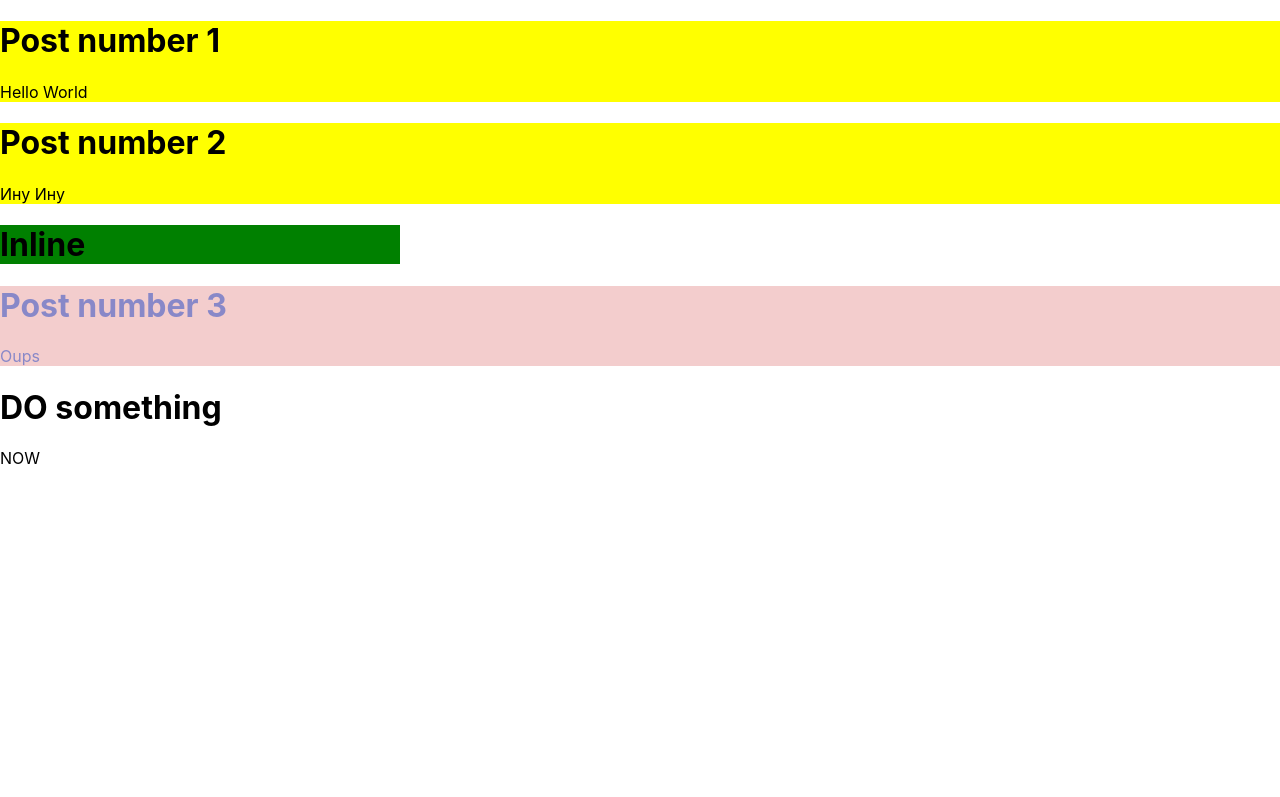
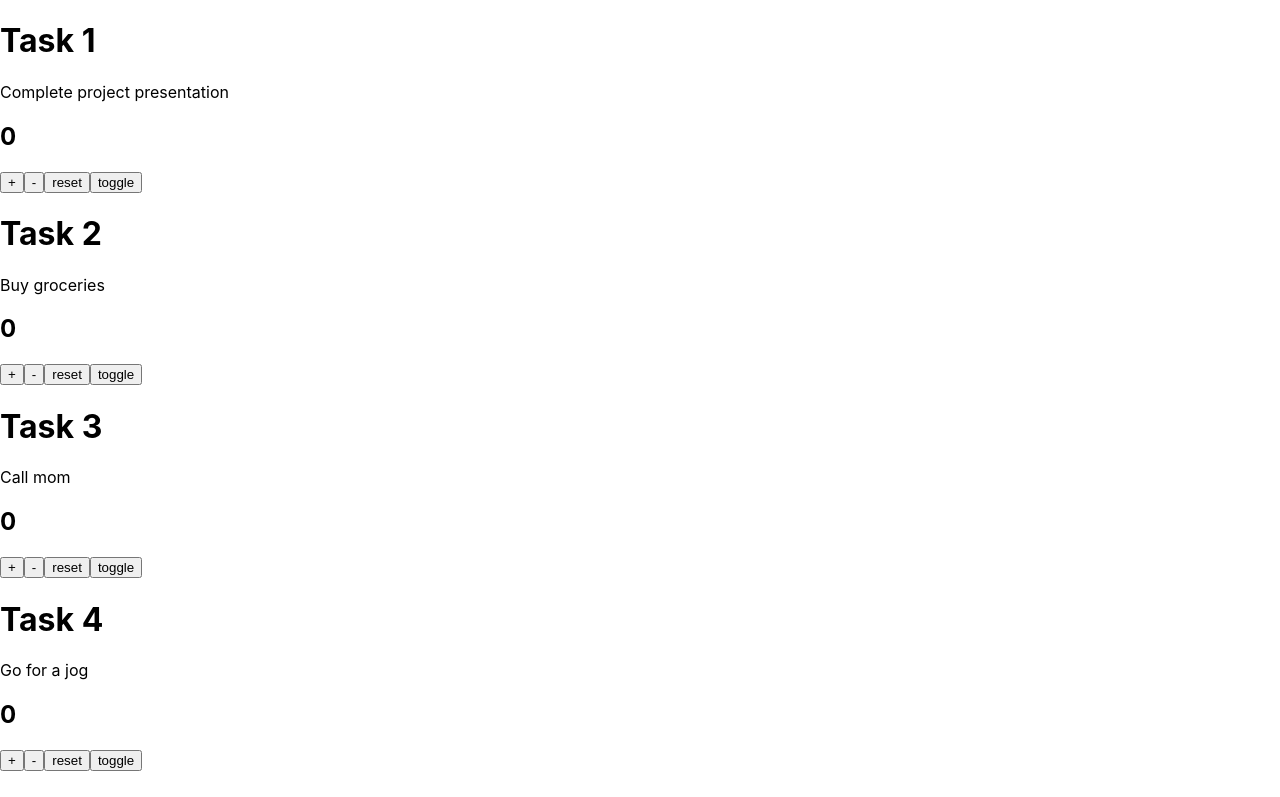
Before and after one commit to callbackKid/react_practice, a React (Create React App) app: page / in a window 1280 px wide. Shown: the top 797 px of the page. Built offline with nearby package versions, Linux system fonts and the light colour scheme.

Commit message:
useState

```diff
--- a/src/App.js
+++ b/src/App.js
@@ -1,33 +1,11 @@
-import { Post, Post1 } from './components/Post/Post'
-import { Todo } from './components/Todo/Todo'
-// экспорт дефолтный - без фигурных скобок
-// экспорт обычный - с фигурными скобками
-
-// могу прописать логику
-// return всегда возвращает один тег
-// один родительский элемент обарчивает все остальные
-// JSX - смесь html + js - функция которая возвращает html
+import { PostList } from './components/PostList/PostList'
+import { TodoList } from './components/TodoList/TodoList'
 
 function App() {
-  const postData = {
-    title: 'Post number 1',
-    description: 'Hello World',
-    marked: true,
-  }
-
-  const postData1 = {
-    title: 'Post number 2',
-    description: 'Ину Ину',
-    marked: true,
-  }
-
   return (
     <div className="App">
-      <Post title={postData.title} description={postData.description} marked={postData.marked} />
-      <Post {...postData1} />
-      <Post1 title="Inline" />
-      <Post title="Post number 3" description="Oups" />
-      <Todo title="DO something" description="NOW" />
+      {/* <PostList /> */}
+      <TodoList />
     </div>
   )
 }
--- a/src/components/Post/Post.jsx
+++ b/src/components/Post/Post.jsx
@@ -1,32 +1,11 @@
 import classes from './post.module.css'
-console.log(classes) // объект
 
-export const Post = ({ title, description, marked }) => {
+export const Post = ({ title, text, marked, img }) => {
   return (
     <div className={marked ? classes.marked : classes.postContainer}>
       <h1>{title}</h1>
-      <p>{description}</p>
+      <p>{text}</p>
+      <img src={img} alt="" />
     </div>
   )
 }
-
-export const Post1 = (props) => {
-  const { title, description } = props
-  return (
-    <div style={{ width: '400px', backgroundColor: 'green' }}>
-      <h1>{title}</h1>
-      <p>{description}</p>
-    </div>
-  )
-}
-
-const Post2 = (props) => {
-  return (
-    <div>
-      <h1>{props.title}</h1>
-      <p>{props.description}</p>
-    </div>
-  )
-}
-// default может быть только один в файле
-// могу переименовать при импорте
--- /dev/null
+++ b/src/components/PostList/PostList.jsx
@@ -0,0 +1,16 @@
+import { posts } from '../../utils/posts'
+import { Post } from '../Post/Post'
+
+export const PostList = () => {
+  console.log(posts)
+  // все вычисления до return
+  // return возвращает всегда один элемент HTML
+  // не просто id а ключ элемента в списке
+  return (
+    <div>
+      {posts.map((post) => (
+        <Post key={post.id} {...post} />
+      ))}
+    </div>
+  )
+}
--- a/src/components/Todo/Todo.jsx
+++ b/src/components/Todo/Todo.jsx
@@ -1,21 +1,27 @@
-import React from 'react'
-// переписать ипользуя пропсы
-// taskTitle, taskDescripttion
-// импортируем в app
-// сощздать два компонента с разными значениями/аргументами
-export const Todo = ({ title, description }) => {
+import React, { useState } from 'react'
+
+export const Todo = ({ taskTitle, taskDescription }) => {
+  // значение состояние может быть любым типом данных
+  // строка число бул объект массив
+  // в initState можем передать функцию
+  // null
+  const [value, setValue] = useState(0)
+  const [doneFlag, setDoneFlag] = useState(false)
+  // создать кноаку которая будет менять состояние флага на противоположное
+  // toggle
+  // !
+  // если true
+  // если !true
+  // значение приводится к лог типу
   return (
-    <>
-      <h1>{title}</h1>
-      <p>{description}</p>
-    </>
+    <div style={{ textDecoration: doneFlag ? 'line-through' : 'none' }}>
+      <h1>{taskTitle}</h1>
+      <p>{taskDescription}</p>
+      <h2>{value}</h2>
+      <button onClick={() => setValue(value + 1)}>+</button>
+      <button onClick={() => setValue(value - 1)}>-</button>
+      <button onClick={() => setValue(0)}>reset</button>
+      <button onClick={() => setDoneFlag(!doneFlag)}>toggle</button>
+    </div>
   )
 }
-
-// создаем файл со стилям
-// создаем класс - background, color
-// импорутируем в наш файл с комонентом
-// приминяем класс
-
-// <></> Фрагмент используется для того что обернуть в родителя
-// когда не нужен html тег
--- /dev/null
+++ b/src/components/TodoList/TodoList.jsx
@@ -0,0 +1,12 @@
+import { Todo } from '../Todo/Todo'
+import { todos } from '../../utils/toDos'
+
+export const TodoList = () => {
+  return (
+    <div>
+      {todos.map((todo) => (
+        <Todo key={todo.id} {...todo} />
+      ))}
+    </div>
+  )
+}
--- a/src/utils/toDos.js
+++ b/src/utils/toDos.js
@@ -1,37 +1,51 @@
 export const todos = [
   {
+    id: '1',
     taskTitle: 'Task 1',
     taskDescription: 'Complete project presentation',
     doneFlag: false,
   },
   {
+    id: '2',
     taskTitle: 'Task 2',
     taskDescription: 'Buy groceries',
     doneFlag: true,
   },
   {
+    id: '3',
     taskTitle: 'Task 3',
     taskDescription: 'Call mom',
     doneFlag: false,
   },
   {
+    id: '4',
     taskTitle: 'Task 4',
     taskDescription: 'Go for a jog',
     doneFlag: true,
   },
   {
+    id: '5',
     taskTitle: 'Task 5',
     taskDescription: 'Read a book',
     doneFlag: false,
   },
   {
+    id: '6',
     taskTitle: 'Task 6',
     taskDescription: 'Finish coding assignment',
     doneFlag: true,
   },
   {
+    id: '7',
     taskTitle: 'Task 7',
     taskDescription: 'Pay bills',
     doneFlag: false,
   },
 ]
+
+// Создать компонент TodoList
+// импортировать todos.js
+// ипортировать компонент Todo
+// в компоненте поменять пропсы чтобы они совпадали с объектами массива
+// реализовать функцилонал туду лист
+// испортировать в App и отобразить на странцие
```
Also changed, not shown: 2 other files (tests, documents, lock files or other folders).
